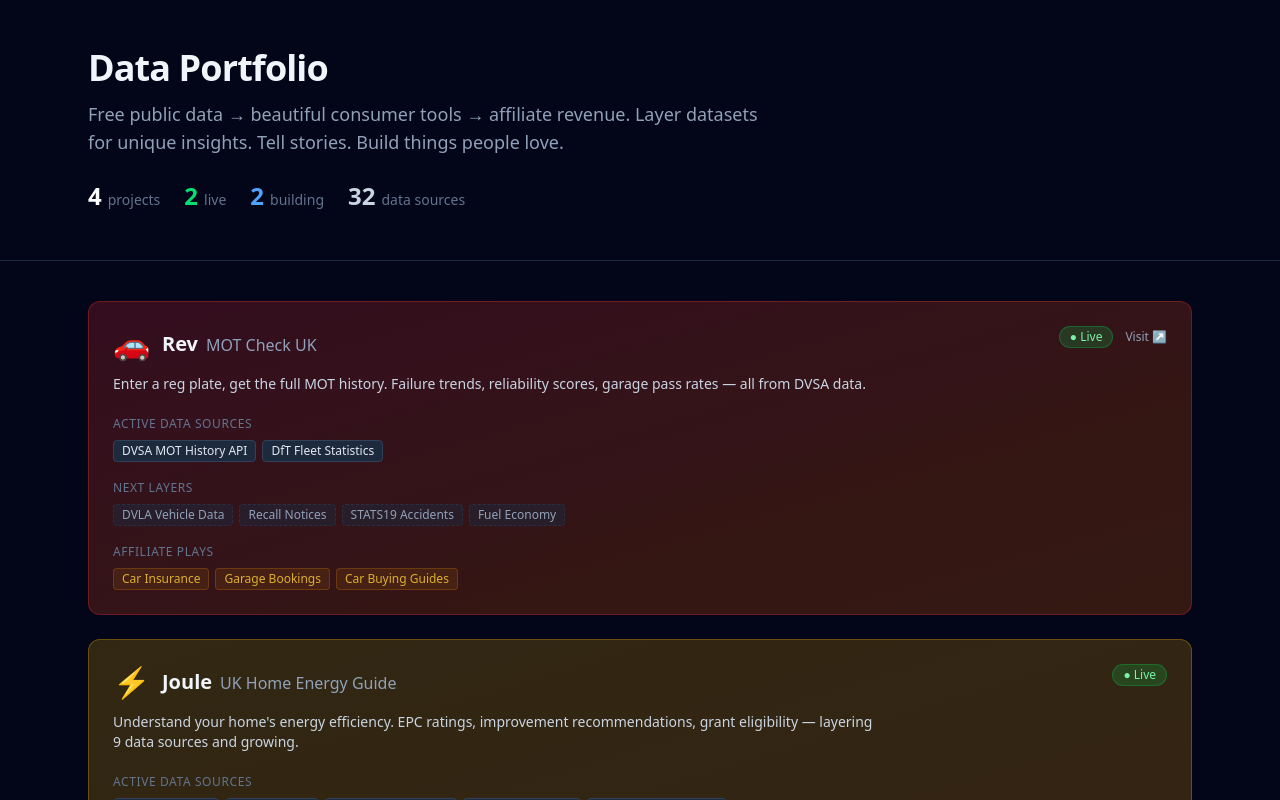
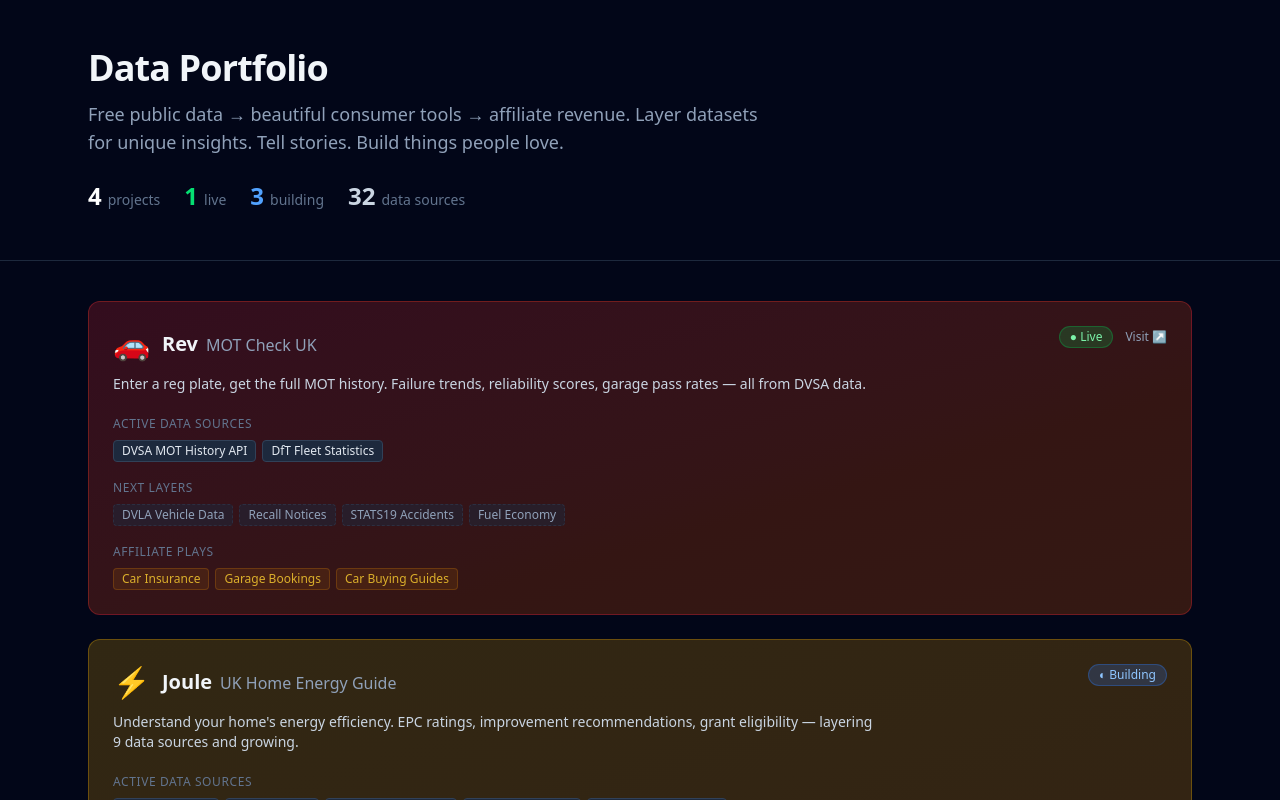
Before and after one commit to skyblue-will/data-portfolio, a Next.js app: page / in a window 1280 px wide. Shown: the top 800 px of the page. Built offline with nearby package versions, Linux system fonts and the light colour scheme.

Commit message:
Fix: Joule status to building, only Rev is live

```diff
--- a/app/page.tsx
+++ b/app/page.tsx
@@ -19,7 +19,7 @@
     emoji: "⚡",
     tagline: "UK Home Energy Guide",
     url: null,
-    status: "live" as const,
+    status: "building" as const,
     description:
       "Understand your home's energy efficiency. EPC ratings, improvement recommendations, grant eligibility — layering 9 data sources and growing.",
     dataSources: [
```
